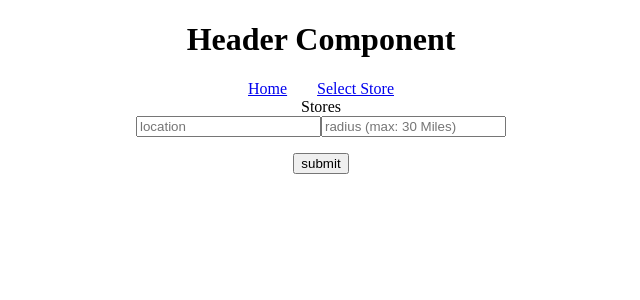
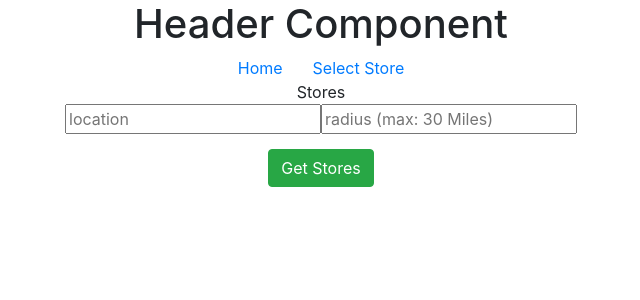
Before and after one commit to adamfetters/GroceryListApp, a React (Create React App) app in the folder client/: page /select-store in a window 1280 px wide. Shown: the top 300 px of the page, without its empty margins (319-959 px from the left). Built offline with nearby package versions, Linux system fonts and the light colour scheme.

Commit message:
working on store selection

```diff
--- a/client/package.json
+++ b/client/package.json
@@ -4,7 +4,9 @@
   "private": true,
   "dependencies": {
     "axios": "^0.17.1",
+    "bootstrap": "^3.3.7",
     "react": "^16.2.0",
+    "react-bootstrap": "^0.32.0",
     "react-dom": "^16.2.0",
     "react-router-dom": "^4.2.2",
     "react-scripts": "1.0.17"
--- a/client/public/index.html
+++ b/client/public/index.html
@@ -1,5 +1,6 @@
 <!DOCTYPE html>
 <html lang="en">
+
 <head>
   <meta charset="utf-8">
   <meta name="viewport" content="width=device-width, initial-scale=1, shrink-to-fit=no">
@@ -10,6 +11,7 @@
     -->
   <link rel="manifest" href="%PUBLIC_URL%/manifest.json">
   <link rel="shortcut icon" href="%PUBLIC_URL%/favicon.ico">
+  <link rel="stylesheet" href="https://maxcdn.bootstrapcdn.com/bootstrap/latest/css/bootstrap.min.css">
   <!--
       Notice the use of %PUBLIC_URL% in the tags above.
       It will be replaced with the URL of the `public` folder during the build.
@@ -21,6 +23,7 @@
     -->
   <title>React App</title>
 </head>
+
 <body>
   <noscript>
     You need to enable JavaScript to run this app.
@@ -37,4 +40,5 @@
       To create a production bundle, use `npm run build` or `yarn build`.
     -->
 </body>
+
 </html>
--- a/client/src/components/StoreSelection/Store.js
+++ b/client/src/components/StoreSelection/Store.js
@@ -3,13 +3,18 @@ import React from 'react';
 import './store.css';
 
 const Store = props => {
+  const toggleSelect = (e, data) => {
+    alert(data);
+
+    // this.props.toggleSelect(e.target.value);
+  };
   return (
-    <li className='store-list'>
-      {props.store.name}
-      <p>
-        {props.store.formatted_address}
-      </p>
-    </li>
+    <div className="col-md-4">
+      <li className="store-list" onClick={e => toggleSelect(e, data)}>
+        {props.store.name}
+        <p>{props.store.formatted_address}</p>
+      </li>
+    </div>
   );
 };
 
--- a/client/src/components/StoreSelection/StoreSelectionInputBar.js
+++ b/client/src/components/StoreSelection/StoreSelectionInputBar.js
@@ -1,9 +1,10 @@
 import React, { Component } from 'react';
+import { Button } from 'react-bootstrap';
 
 import './storeSelectionInputBar.css';
 
 class StoreSelectionInputBar extends Component {
-  constructor (props) {
+  constructor(props) {
     super(props);
 
     this.handleLocationInputChange = this.handleLocationInputChange.bind(this);
@@ -11,37 +12,39 @@ class StoreSelectionInputBar extends Component {
     this.onSubmit = this.onSubmit.bind(this);
   }
 
-  handleLocationInputChange (e) {
+  handleLocationInputChange(e) {
     this.props.onLocationInputChange(e.target.value);
   }
 
-  handleDistanceInputChange (e) {
+  handleDistanceInputChange(e) {
     this.props.onDistanceInputChange(e.target.value);
   }
 
-  onSubmit (e) {
+  onSubmit(e) {
     e.preventDefault();
     this.props.onSubmit();
   }
 
-  render () {
+  render() {
     return (
-      <form className='input' onSubmit={this.onSubmit}>
+      <form className="input" onSubmit={this.onSubmit}>
         <input
-          type='text'
-          placeholder='location'
+          type="text"
+          placeholder="location"
           value={this.props.location}
           onChange={this.handleLocationInputChange}
         />
 
         <input
-          type='text'
-          placeholder='radius (max: 30 Miles)'
+          type="text"
+          placeholder="radius (max: 30 Miles)"
           value={this.props.distance}
           onChange={this.handleDistanceInputChange}
         />
         <p>
-          <input type='submit' value='submit' />
+          <Button type="submit" bsStyle="success" className="btn-get">
+            Get Stores
+          </Button>
         </p>
       </form>
     );
--- a/client/src/components/StoreSelection/StoreSelectionTable.js
+++ b/client/src/components/StoreSelection/StoreSelectionTable.js
@@ -1,4 +1,5 @@
 import React, { Component } from 'react';
+
 import axios from 'axios';
 
 import StoreSelectionInputBar from './StoreSelectionInputBar';
@@ -6,46 +7,55 @@ import StoreSelectionInputBar from './StoreSelectionInputBar';
 import Store from './Store';
 
 class StoreSelectionTable extends Component {
-  constructor (props) {
+  constructor(props) {
     super(props);
 
     this.state = {
       location: '',
       distance: '',
-      stores: []
+      stores: [],
+      selected: false,
     };
 
     this.handleDistanceChange = this.handleDistanceChange.bind(this);
     this.handleLocationChange = this.handleLocationChange.bind(this);
     this.getStores = this.getStores.bind(this);
+    this.toggleSelected = this.toggleSelected.bind(this);
   }
 
-  handleLocationChange (location) {
+  handleLocationChange(location) {
     this.setState({
-      location
+      location,
     });
   }
 
-  handleDistanceChange (distance) {
+  handleDistanceChange(distance) {
     this.setState({
-      distance
+      distance,
     });
   }
 
-  getStores () {
+  toggleSelected() {
+    alert('clicked');
+    this.setState({
+      selected: !this.state.selected,
+    });
+  }
+
+  getStores() {
     const { location, distance } = this.state;
     return axios({
       method: 'get',
-      url: `http://localhost:5000/api/stores/${location}/${distance}`
+      url: `http://localhost:5000/api/stores/${location}/${distance}`,
     }).then(results => {
       this.setState({ stores: results.data });
     });
   }
 
-  render () {
+  render() {
     return (
       <div>
-        <div className='header'>Stores</div>
+        <div className="header">Stores</div>
         <StoreSelectionInputBar
           location={this.state.location}
           distance={this.state.distance}
@@ -53,11 +63,12 @@ class StoreSelectionTable extends Component {
           onDistanceInputChange={this.handleDistanceChange}
           onSubmit={this.getStores}
         />
+
         <ul>
           {this.state.stores
-            ? this.state.stores.map((store, index) =>
-              <Store key={index} store={store} />
-              )
+            ? this.state.stores.map((store, index) => (
+                <Store key={index} index={index} store={store} toggleSelect={this.toggleSelected} />
+              ))
             : null}
         </ul>
       </div>
--- a/client/src/components/StoreSelection/store.css
+++ b/client/src/components/StoreSelection/store.css
@@ -1,4 +1,6 @@
 .store-list {
   text-align: center;
   list-style: none;
+  border: solid blue 2px;
+  margin: 10px;
 }
--- a/client/src/components/StoreSelection/storeSelectionInputBar.css
+++ b/client/src/components/StoreSelection/storeSelectionInputBar.css
@@ -1,3 +1,7 @@
 .input {
   text-align: center;
 }
+
+.btn-get {
+  margin-top: 15px;
+}
--- a/client/src/index.js
+++ b/client/src/index.js
@@ -1,6 +1,7 @@
 import React from 'react';
 import ReactDOM from 'react-dom';
 import { BrowserRouter as Router, Route } from 'react-router-dom';
+// import Bootstrap from 'boostrap/dist/css/bootstrap.css';
 
 import App from './App';
 import Header from './components/Header/Header';
--- a/package.json
+++ b/package.json
@@ -13,10 +13,12 @@
   "dependencies": {
     "@google/maps": "^0.4.5",
     "body-parser": "^1.18.2",
+    "bootstrap": "^3.3.7",
     "cors": "^2.8.4",
     "express": "^4.16.2",
     "http": "0.0.0",
     "mongoose": "^4.13.9",
-    "path": "^0.12.7"
+    "path": "^0.12.7",
+    "react-bootstrap": "^0.32.0"
   }
 }
```
Also changed, not shown: 2 other files (tests, documents, lock files or other folders). Lines whose indentation alone changed are shown as unchanged.
